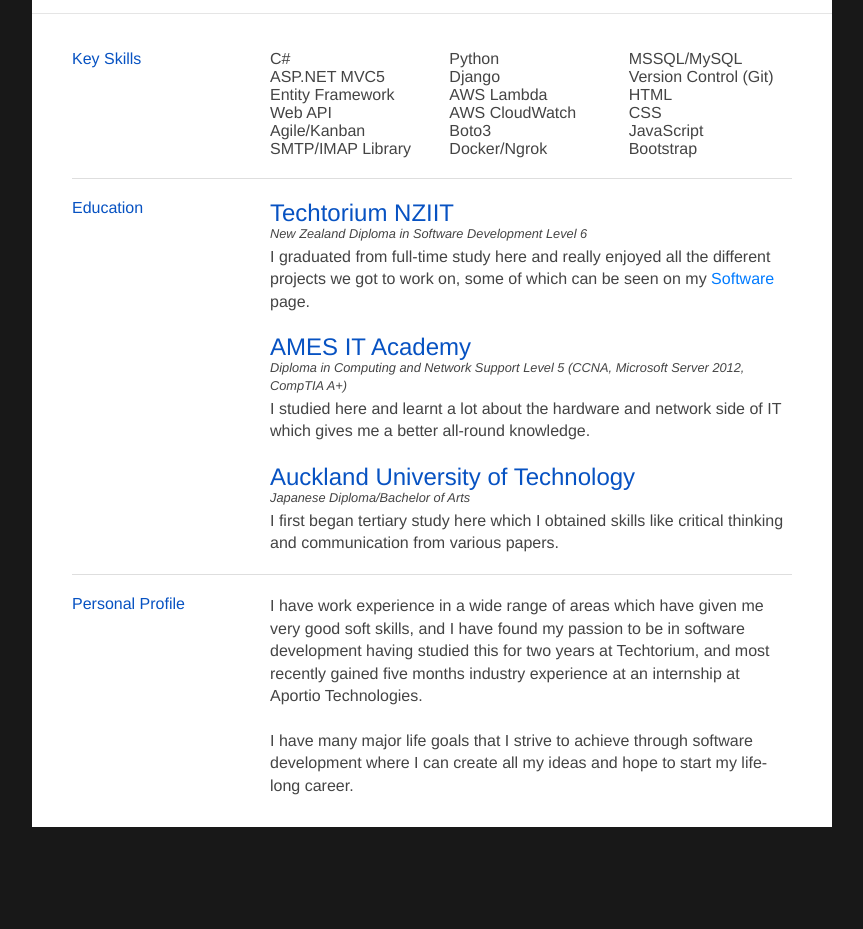
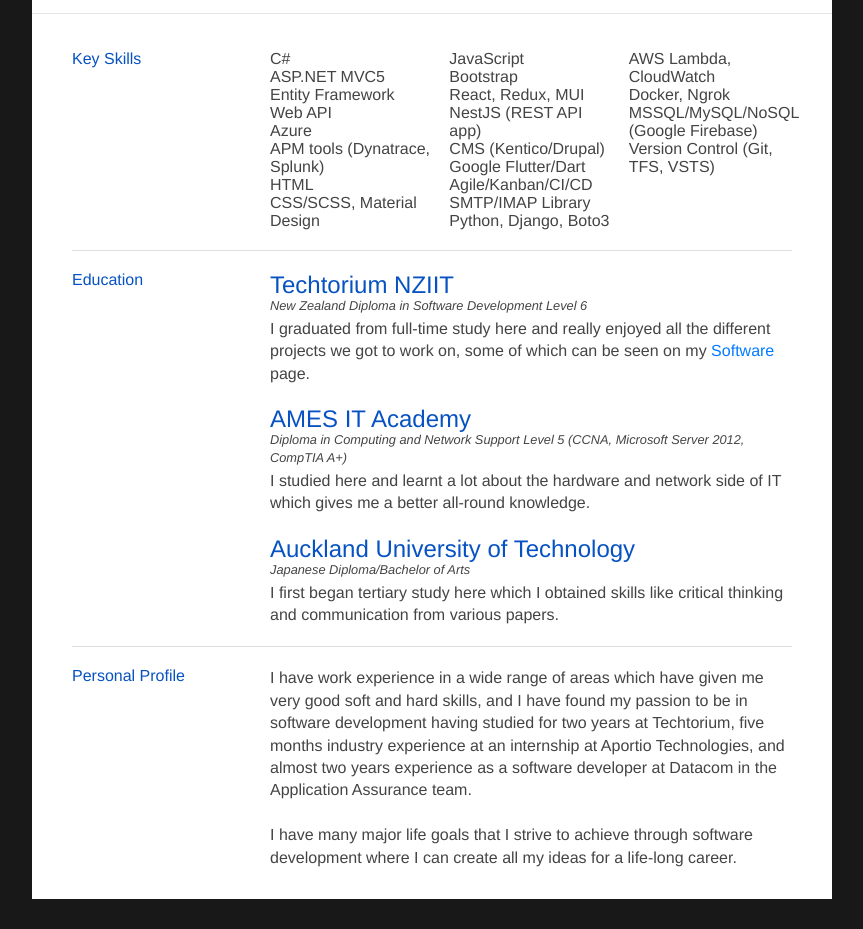
Before and after one commit to JTD2017/josephdavey, a plain HTML site: page index.html in a window 1280 px wide. Shown: the part 651-1580 px from the top of the page, without its empty margins (208-1071 px from the left). Before the commit the page ends 1508 px from the top, so only its background shows below. Drawn offline with nearby package versions, Linux system fonts and the light colour scheme.

Commit message:
Update recent experience as at October 2022

```diff
--- a/index.html
+++ b/index.html
@@ -60,20 +60,26 @@
 						<li>ASP.NET MVC5</li>
 						<li>Entity Framework</li>
 						<li>Web API</li>
-						<li>Agile/Kanban</li>
-						<li>SMTP/IMAP Library</li>
-						<li>Python</li>
-						<li>Django</li>
-						<li>AWS Lambda</li>
-						<li>AWS CloudWatch</li>
-						<li>Boto3</li>
-						<li>Docker/Ngrok</li>
-						<li>MSSQL/MySQL</li>
-						<li>Version Control (Git)</li>
+						<li>Azure</li>
+						<li>APM tools (Dynatrace, Splunk)</li>
+
 						<li>HTML</li>
-						<li>CSS</li>
+						<li>CSS/SCSS, Material Design</li>
 						<li>JavaScript</li>
 						<li>Bootstrap</li>
+						<li>React, Redux, MUI</li>
+						<li>NestJS (REST API app)</li>
+						<li>CMS (Kentico/Drupal)</li>
+
+						<li>Google Flutter/Dart</li>
+
+						<li>Agile/Kanban/CI/CD</li>
+						<li>SMTP/IMAP Library</li>
+						<li>Python, Django, Boto3</li>
+						<li>AWS Lambda, CloudWatch</li>
+						<li>Docker, Ngrok</li>
+						<li>MSSQL/MySQL/NoSQL (Google Firebase)</li>
+						<li>Version Control (Git, TFS, VSTS)</li>
 					</ul>
 				</div>
 				<div class="clear"></div>
@@ -121,12 +127,12 @@
 					</div>
 
 					<div class="sectionContent">
-						<p>I have work experience in a wide range of areas which have given me very good soft skills,
-							and I have found my passion to be in software development having studied this for two years
-							at Techtorium, and most recently gained five months industry experience at an internship at Aportio Technologies.
+						<p>I have work experience in a wide range of areas which have given me very good soft and hard skills,
+							and I have found my passion to be in software development having studied for two years
+							at Techtorium, five months industry experience at an internship at Aportio Technologies, and almost two years experience as a software developer at Datacom in the Application Assurance team.
 							<br><br>
 							I have many major life goals that I strive to achieve through software development
-							where I can create all my ideas and hope to start my life-long career.
+							where I can create all my ideas for a life-long career.
 						</p>
 					</div>
 				</article>
```
